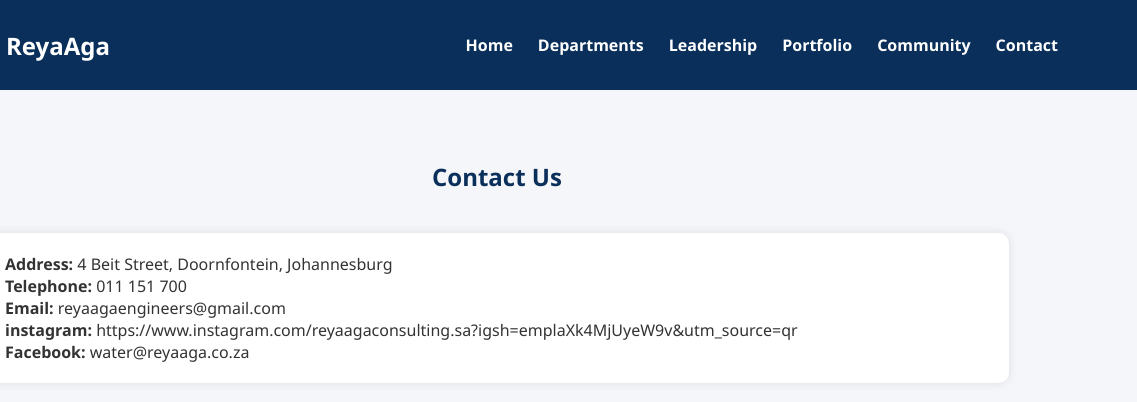
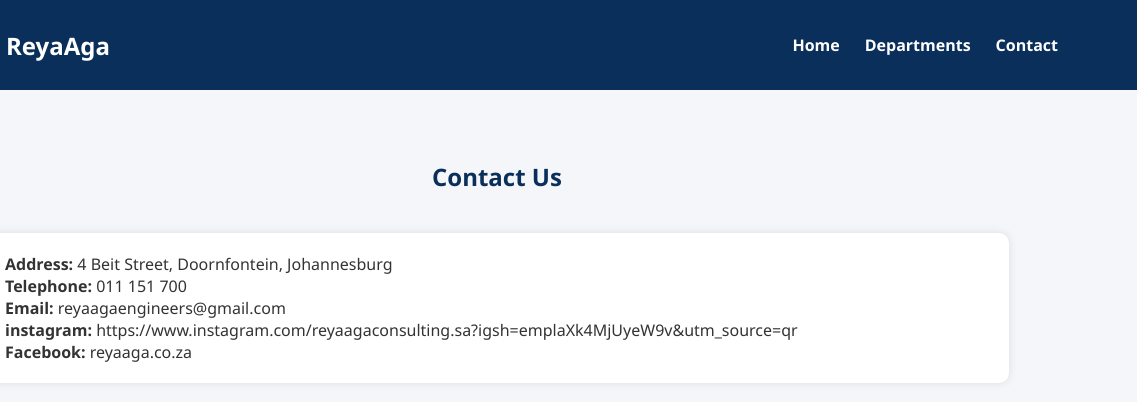
Before and after one commit to Rivoangel/Capstone-project, a website built with Parcel: page contact.html in a window 1280 px wide. Shown: the top 402 px of the page, 143-1280 px from the left. Built offline with nearby package versions, Linux system fonts and the light colour scheme.

Commit message:
Update contact.html

```diff
--- a/contact.html
+++ b/contact.html
@@ -16,9 +16,6 @@
 <ul>
 <li><a href="index.html">Home</a></li>
 <li><a href="departments.html">Departments</a></li>
-<li><a href="leadership.html">Leadership</a></li>
-<li><a href="portfolio.html">Portfolio</a></li>
-<li><a href="community.html">Community</a></li>
 <li><a href="contact.html">Contact</a></li>
 </ul>
 </nav>
@@ -34,15 +31,15 @@
 <p><b>Telephone:</b> 011 151 700</p>
 
 <p><b>Email:</b>
-reyaagaengineers@gmail.com
+<a>reyaagaengineers@gmail.com</a>
 </p>
 
 <p><b>instagram:</b>
-https://www.instagram.com/reyaagaconsulting.sa?igsh=emplaXk4MjUyeW9v&utm_source=qr
+<a>https://www.instagram.com/reyaagaconsulting.sa?igsh=emplaXk4MjUyeW9v&utm_source=qr</a>
 </p>
 
 <p><b>Facebook:</b>
-water@reyaaga.co.za
+<a>reyaaga.co.za</a>
 </p>
 
 
```
